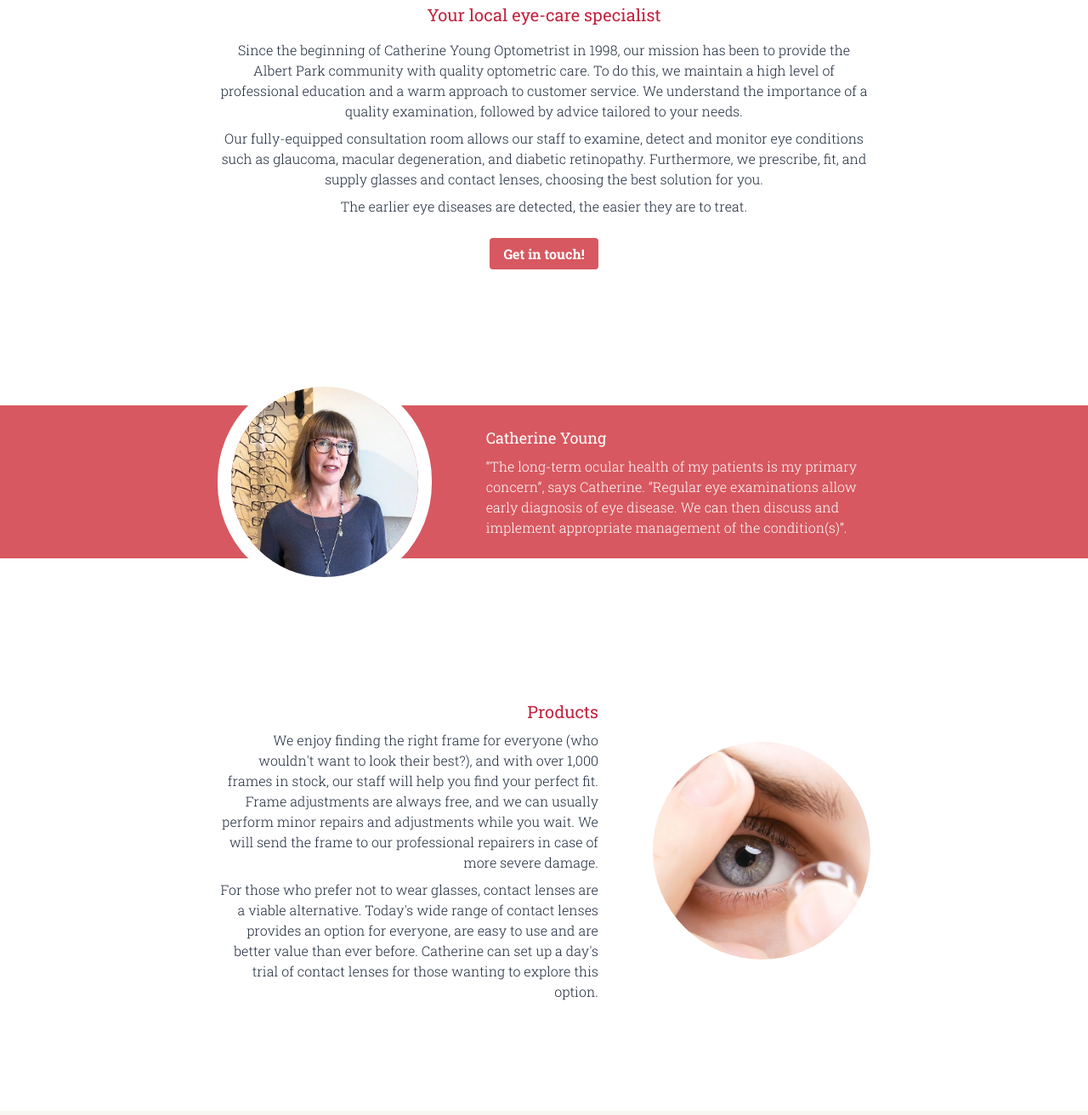
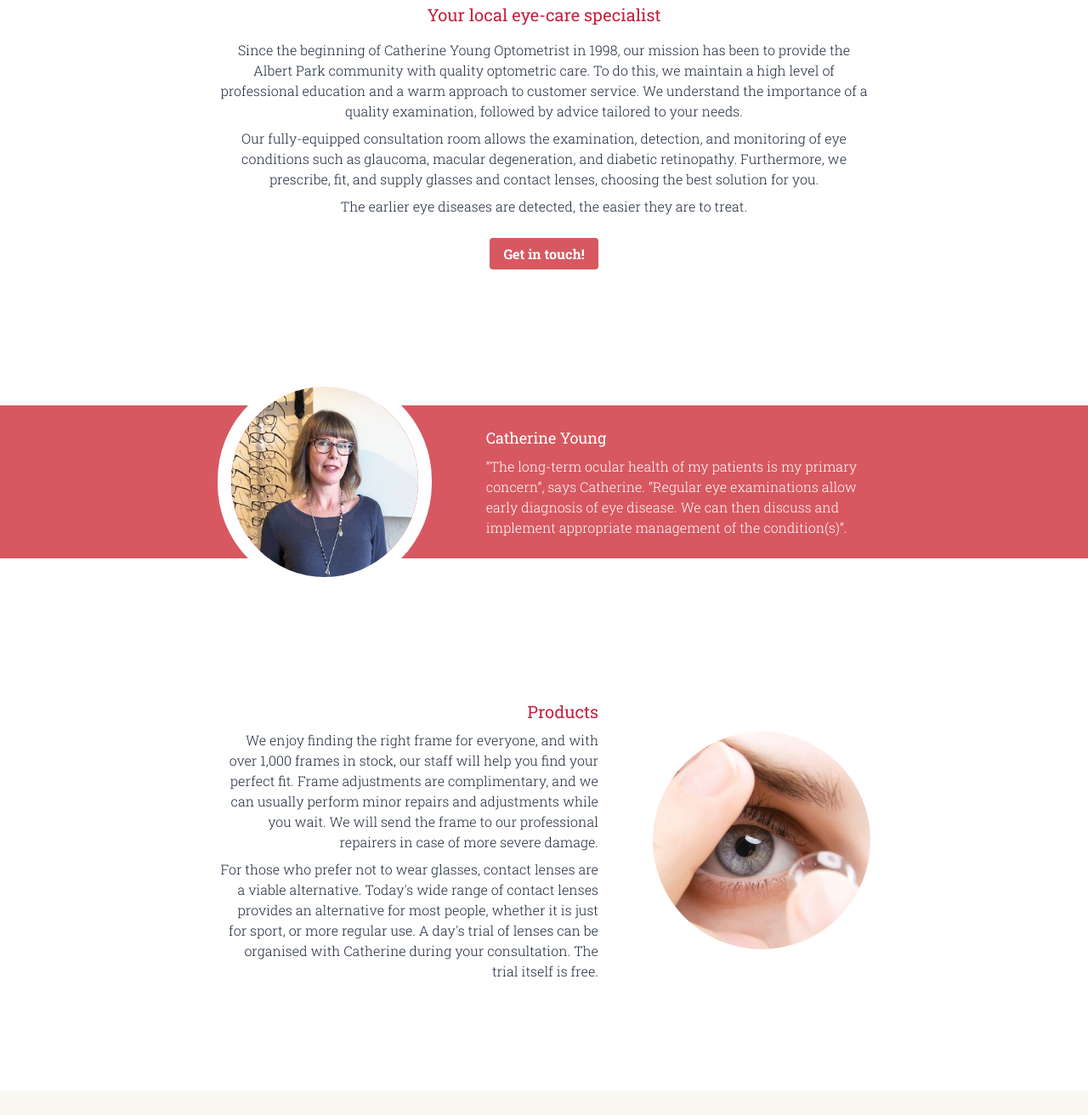
Before and after one commit to BenKrocke/catherineyoung, a website: page index.html in a window 1280 px wide. Shown: the part 525-1837 px from the top of the page at 85% size. Drawn offline with Linux system fonts and the light colour scheme.

Commit message:
Add changes Catherine

```diff
--- a/index.html
+++ b/index.html
@@ -151,8 +151,7 @@
           advice tailored to your needs.
         </p>
         <p class="mb-2">
-          Our fully-equipped consultation room allows our staff to examine,
-          detect and monitor eye conditions such as glaucoma, macular
+          Our fully-equipped consultation room allows the examination, detection, and monitoring of eye conditions such as glaucoma, macular
           degeneration, and diabetic retinopathy. Furthermore, we prescribe,
           fit, and supply glasses and contact lenses, choosing the best solution
           for you.
@@ -201,9 +200,8 @@
             Products
           </h1>
           <p class="mb-2">
-            We enjoy finding the right frame for everyone (who wouldn't want to
-            look their best?), and with over 1,000 frames in stock, our staff will
-            help you find your perfect fit. Frame adjustments are always free,
+            We enjoy finding the right frame for everyone, and with over 1,000 frames in stock, our staff will
+            help you find your perfect fit. Frame adjustments are complimentary,
             and we can usually perform minor repairs and adjustments while you
             wait. We will send the frame to our professional repairers in case
             of more severe damage.
@@ -211,8 +209,7 @@
           <p>
             For those who prefer not to wear glasses, contact
             lenses are a viable alternative. Today's wide range of contact
-            lenses provides an option for everyone, are easy to use and are better value than ever before. Catherine can set up a day's trial
-            of contact lenses for those wanting to explore this option.
+            lenses provides an alternative for most people, whether it is just for sport, or more regular use. A day's trial of lenses can be organised with Catherine during your consultation. The trial itself is free.
           </p>
         </div>
         <img
```
